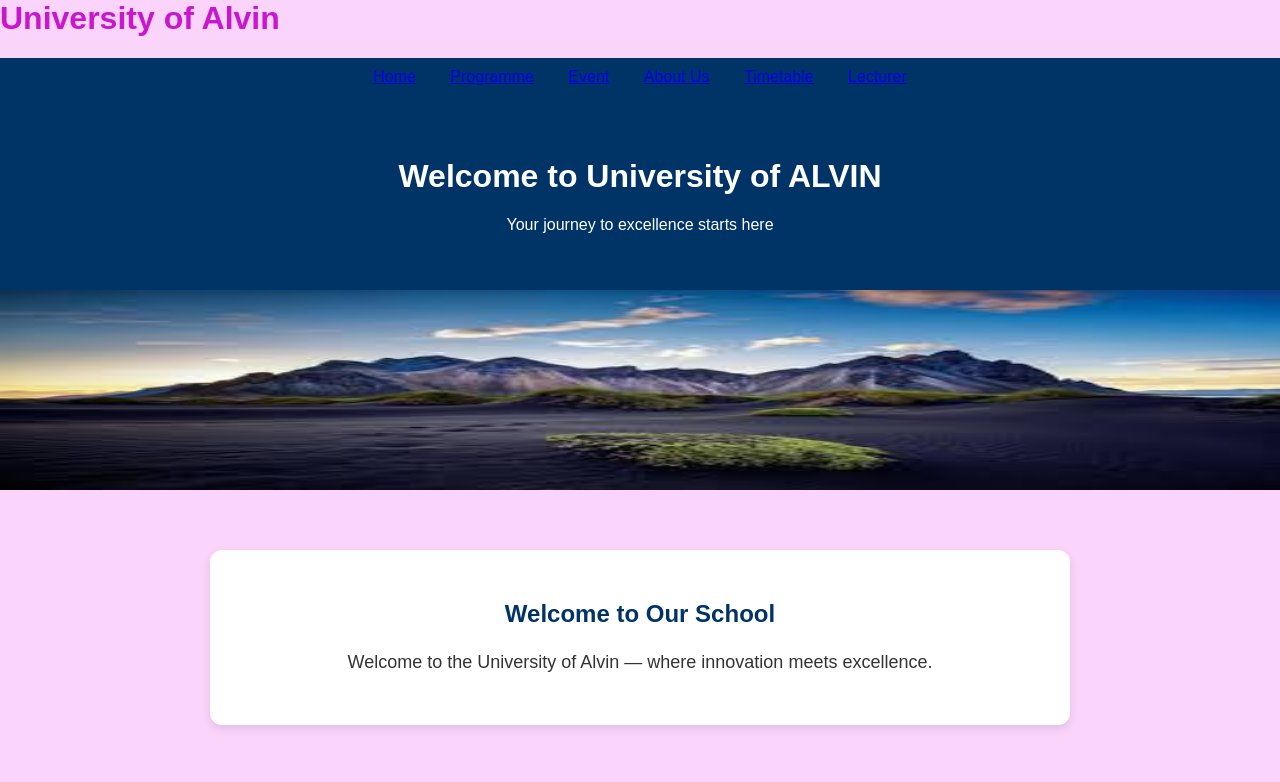
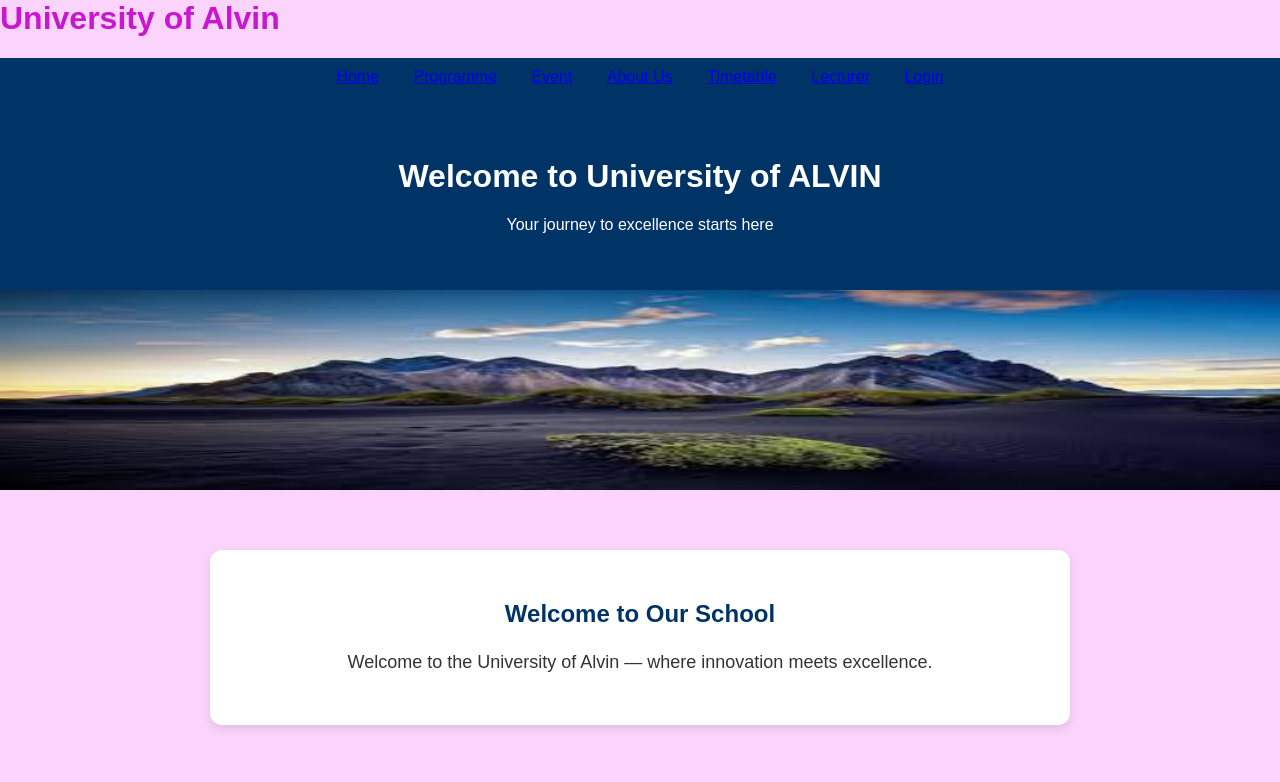
Before and after one commit to alvinhihi/alvin.github.io, a plain HTML site: page project/project.html in a window 1280 px wide. Shown: the top 782 px of the page. Drawn offline with Linux system fonts and the light colour scheme.

Commit message:
Update project.html

```diff
--- a/project/project.html
+++ b/project/project.html
@@ -15,6 +15,7 @@
 		<span><a href="https://alvinhihi.github.io/alvin.github.io/project/about us.html">About Us</a></span>
 		<span><a href="https://alvinhihi.github.io/alvin.github.io/project/timetable.html">Timetable</a></span>
 		<span><a href="https://alvinhihi.github.io/alvin.github.io/project/lecturer.html">Lecturer</a></span>
+		<span><a href="https://alvinhihi.github.io/alvin.github.io/project/login.html">Login</a></span>
 	</div>
 </header>
 
```
